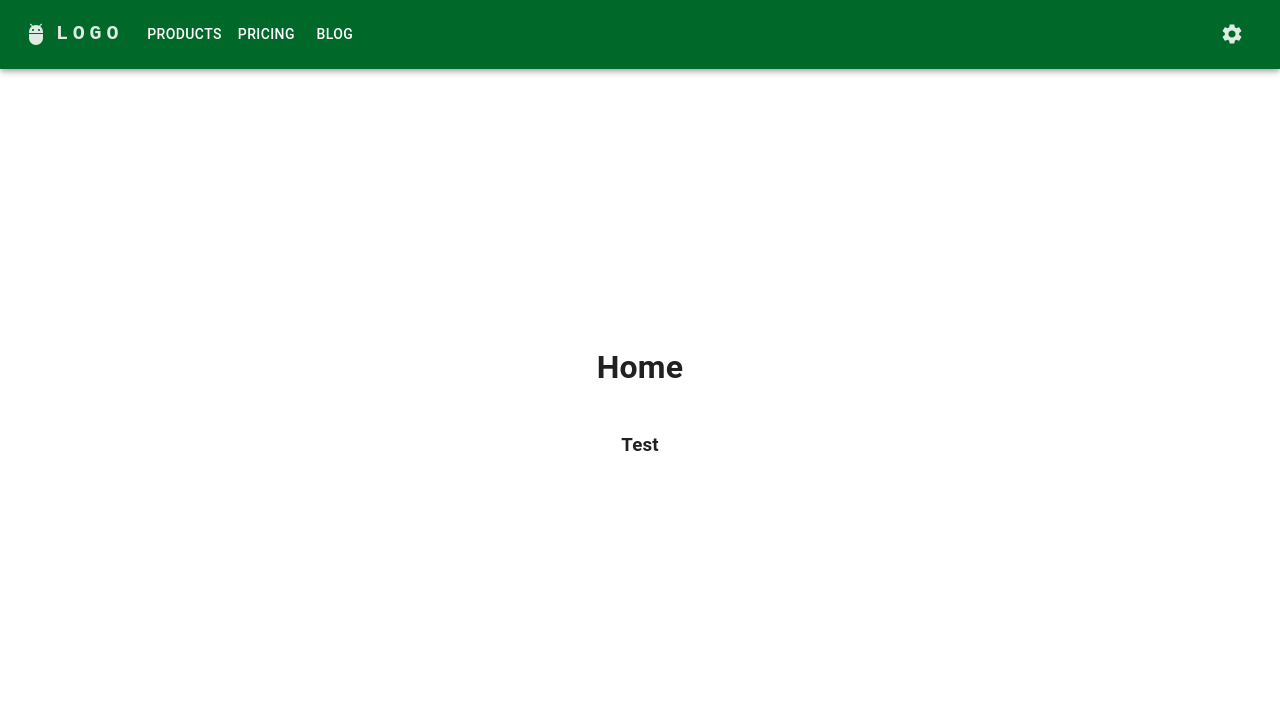
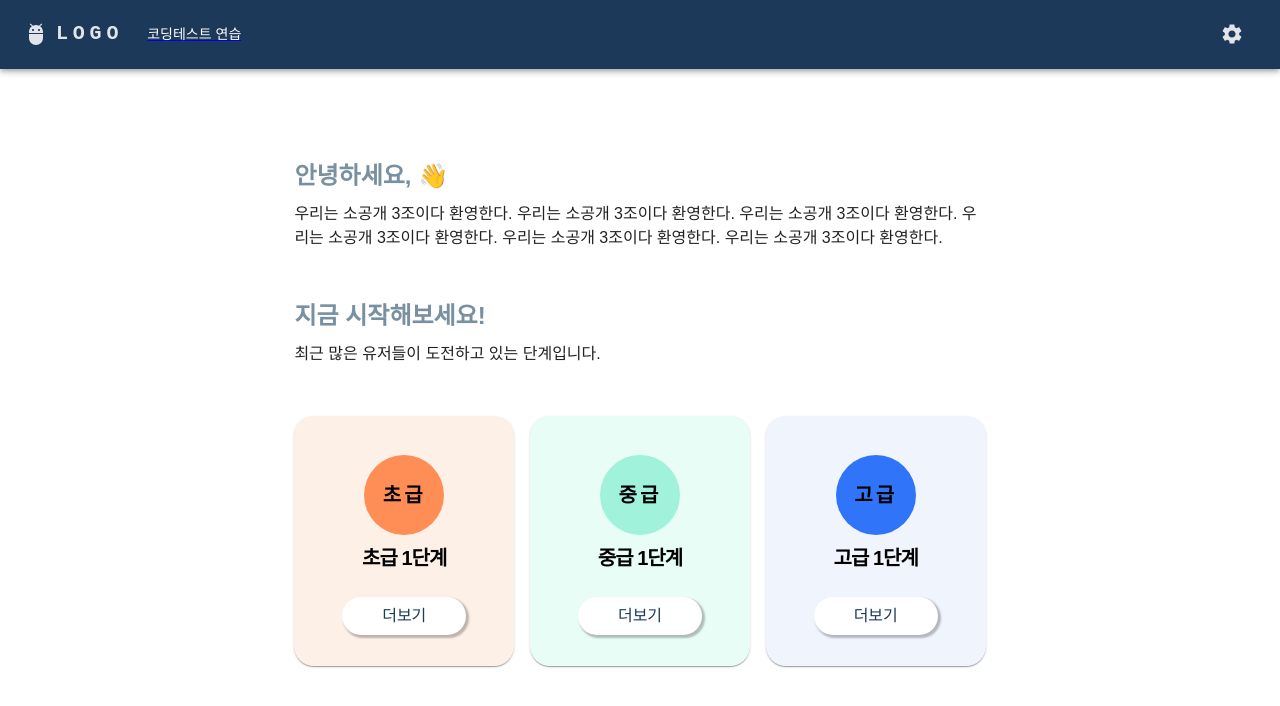
Before and after one commit to daniel2231/SWE_Frontend, a React (Create React App) app: page / in a window 1280 px wide. Shown: the top 706 px of the page. Built offline with nearby package versions, Linux system fonts and the light colour scheme.

Commit message:
Make home ui

```diff
--- a/package.json
+++ b/package.json
@@ -5,7 +5,7 @@
   "dependencies": {
     "@emotion/react": "^11.10.4",
     "@emotion/styled": "^11.10.4",
-    "@monaco-editor/react": "^4.4.5",
+    "@monaco-editor/react": "^4.4.6",
     "@mui/base": "^5.0.0-alpha.98",
     "@mui/icons-material": "^5.10.3",
     "@mui/material": "^5.10.3",
--- a/src/App.jsx
+++ b/src/App.jsx
@@ -25,13 +25,19 @@ const App = () => {
         palette: {
           mode,
           primary: {
-            main: '#006828',
+            main: '#1C395A',
             contrastText: 'rgba(255,255,255,0.87)'
           },
           secondary: {
             main: '#d4af37',
             contrastText: 'rgba(0,0,0,0.87)'
           }
+        },
+        typography: {
+          fontFamily: '"Noto Sans KR", sans-serif',
+          fontWeightLight: 300,
+          fontWeightRegular: 500,
+          fontWeightBold: 700
         }
       }),
     [mode]
--- /dev/null
+++ b/src/components/Home/HomeBox.jsx
@@ -0,0 +1,29 @@
+import React from 'react';
+import Box from '@mui/material/Box';
+import Typography from '@mui/material/Typography';
+
+const HomeBox = ({ title = '', content = '' }) => {
+  return (
+    <Box
+      sx={{
+        width: 'fit-content',
+        display: 'flex',
+        flexDirection: 'column',
+        marginBottom: '50px'
+      }}
+    >
+      <Typography
+        component="h1"
+        variant="h5"
+        sx={{ color: '#7890A0', fontWeight: 'bold', marginBottom: '10px' }}
+      >
+        {title}
+      </Typography>
+      <Typography component="p" variant="p" sx={{ fontWeight: 'regular' }}>
+        {content}
+      </Typography>
+    </Box>
+  );
+};
+
+export default HomeBox;
--- /dev/null
+++ b/src/components/Home/HomeCard.jsx
@@ -0,0 +1,83 @@
+import React from 'react';
+import { Link } from 'react-router-dom';
+
+import Typography from '@mui/material/Typography';
+import Card from '@mui/material/Card';
+import CardActions from '@mui/material/CardActions';
+import CardContent from '@mui/material/CardContent';
+import Button from '@mui/material/Button';
+import Avatar from '@mui/material/Avatar';
+
+const cardBgColor = { 초급: '#FDF0E7', 중급: '#E7FDF6', 고급: '#F0F4FD' };
+const circleBgColor = { 초급: '#FF8E56', 중급: '#A0F2DA', 고급: '#3075F9' };
+
+const HomeCard = ({ circleTitle, stepTitle, linkTo }) => {
+  return (
+    <Card
+      sx={{
+        minWidth: 210,
+        minHeight: 250,
+        backgroundColor: cardBgColor[circleTitle],
+        borderRadius: 5,
+        display: 'flex',
+        flexDirection: 'column',
+        alignItems: 'center',
+        justifyContent: 'center'
+      }}
+    >
+      <CardContent
+        sx={{
+          display: 'flex',
+          flexDirection: 'column',
+          alignItems: 'center',
+          justifyContent: 'center'
+        }}
+      >
+        <Avatar
+          sx={{
+            bgcolor: circleBgColor[circleTitle],
+            color: 'black',
+            fontWeight: 'bold',
+            letterSpacing: '3px',
+            width: 80,
+            height: 80
+          }}
+        >
+          {circleTitle}
+        </Avatar>
+        <Typography
+          component="div"
+          variant="p"
+          sx={{
+            fontSize: '20px',
+            fontWeight: 'bold',
+            color: 'black',
+            marginTop: 1,
+            letterSpacing: -1
+          }}
+        >
+          {stepTitle}
+        </Typography>
+      </CardContent>
+      <CardActions>
+        <Link to={linkTo} style={{ textDecoration: 'none', color: 'black' }}>
+          <Button
+            size="medium"
+            sx={{
+              fontSize: '16px',
+              fontWeight: 'regular',
+              borderRadius: 5,
+              backgroundColor: 'white',
+              padding: '5px 40px',
+              boxShadow: '2px 2px 2px 1px rgba(0, 0, 0, .25)'
+            }}
+          >
+            더보기
+          </Button>
+        </Link>
+      </CardActions>
+    </Card>
+  );
+};
+
+export default HomeCard;
--- a/src/components/common/Appbar/Appbar.jsx
+++ b/src/components/common/Appbar/Appbar.jsx
@@ -1,4 +1,6 @@
 import * as React from 'react';
+import { Link } from 'react-router-dom';
+
 import AppBar from '@mui/material/AppBar';
 import Box from '@mui/material/Box';
 import Toolbar from '@mui/material/Toolbar';
@@ -15,7 +17,8 @@ import SettingsIcon from '@mui/icons-material/Settings';
 import Drawer from '@mui/material/Drawer';
 import ToggleBtn from '../RightDrawer/ToggleBtn';
 
-const pages = ['Products', 'Pricing', 'Blog'];
+
+const pages = ['코딩테스트 연습'];
 
 const ResponsiveAppBar = () => {
   const [anchorElNav, setAnchorElNav] = React.useState(null);
@@ -121,6 +124,7 @@ const ResponsiveAppBar = () => {
           </Typography>
           <Box sx={{ flexGrow: 1, display: { xs: 'none', md: 'flex' } }}>
             {pages.map((page) => (
+              <Link to="/questions">
                 <Button
                   key={page}
                   onClick={handleCloseNavMenu}
@@ -128,6 +132,7 @@ const ResponsiveAppBar = () => {
                 >
                   {page}
                 </Button>
+              </Link>
             ))}
           </Box>
 
--- a/src/pages/Home.jsx
+++ b/src/pages/Home.jsx
@@ -1,15 +1,51 @@
 import React from 'react';
+
 import styled from '@emotion/styled';
+import Container from '@mui/material/Container';
+import Grid from '@mui/material/Grid';
+
 import ResponsiveAppBar from '../components/common/Appbar/Appbar';
+import HomeBox from '../components/Home/HomeBox';
+import HomeCard from '../components/Home/HomeCard';
 
 const Home = () => {
   return (
     <>
       <ResponsiveAppBar />
-      <MainContainer>
-        <h1>Home</h1>
-        <h3>Test</h3>
-      </MainContainer>
+      <Container>
+        <MainContainer>
+          <HomeBox
+            title="안녕하세요, 👋"
+            content="우리는 소공개 3조이다 환영한다. 우리는 소공개 3조이다 환영한다. 우리는 소공개 3조이다 환영한다. 우리는 소공개 3조이다 환영한다. 우리는 소공개 3조이다 환영한다. 우리는 소공개 3조이다 환영한다."
+          />
+
+          <HomeBox
+            title="지금 시작해보세요!"
+            content="최근 많은 유저들이 도전하고 있는 단계입니다."
+          />
+          <Grid
+            container
+            rowSpacing={{ xs: 2, sm: 2, md: 0, lg: 0 }}
+            columnSpacing={{ xs: 0, sm: 0, md: 2, lg: 2 }}
+            maxWidth="lg"
+            sx={{
+              display: 'flex',
+              alignItems: 'center',
+              justifyContent: 'center'
+            }}
+          >
+            <Grid item xs={8} sm={8} md={4} lg={4}>
+              <HomeCard circleTitle="초급" stepTitle="초급 1단계" linkTo="/" />
+            </Grid>
+            <Grid item xs={8} sm={8} md={4} lg={4}>
+              <HomeCard circleTitle="중급" stepTitle="중급 1단계" linkTo="/" />
+            </Grid>
+            <Grid item xs={8} sm={8} md={4} lg={4}>
+              <HomeCard circleTitle="고급" stepTitle="고급 1단계" linkTo="/" />
+            </Grid>
+          </Grid>
+        </MainContainer>
+      </Container>
     </>
   );
 };
@@ -17,8 +53,9 @@ const Home = () => {
 const MainContainer = styled.div`
   display: flex;
   flex-direction: column;
-  align-items: center;
-  justify-content: center;
+  align-items: left;
+  justify-content: left;
+  padding: 160px 20%;
   height: 100vh;
 `;
 
```
Also changed, not shown: 1 other file (tests, documents, lock files or other folders). Lines whose indentation alone changed are shown as unchanged.
